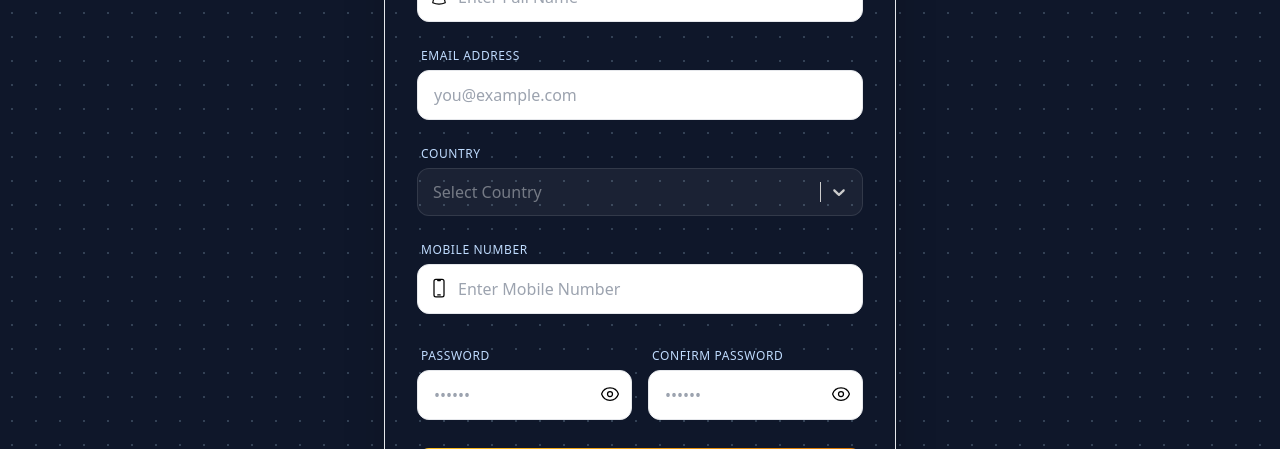
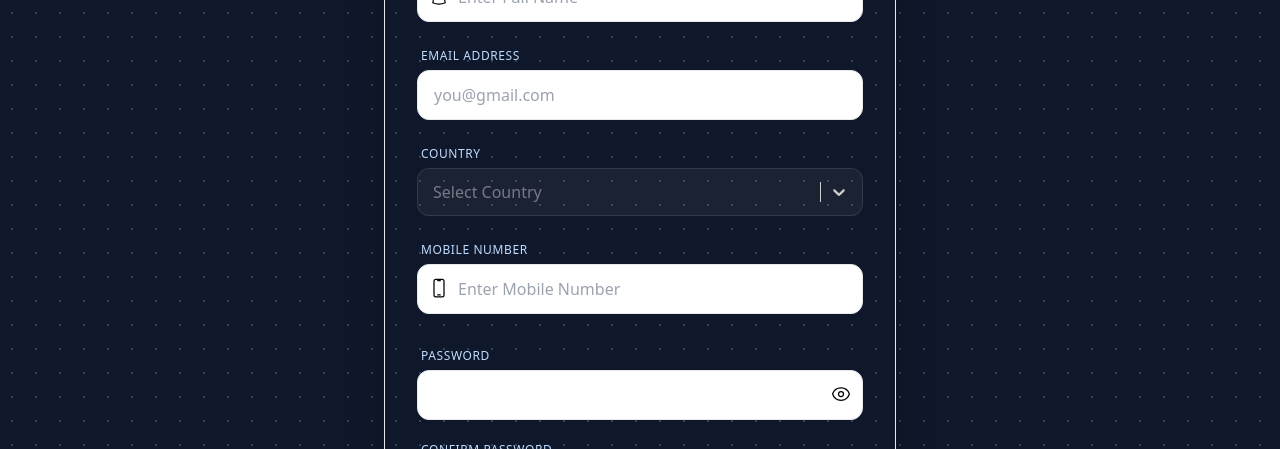
Before and after one commit to usdtboomers/myapp, a React (Create React App) app in the folder frontend/: page /register in a window 1280 px wide. Shown: the part 503-952 px from the top of the page. Built offline with nearby package versions, Linux system fonts and the light colour scheme; no server answers.

Commit message:
your message

```diff
--- a/frontend/src/components/PreLaunchPromo.js
+++ b/frontend/src/components/PreLaunchPromo.js
@@ -1,7 +1,6 @@
 import React, { useState, useEffect } from "react";
 import api from '../api/userAxios';
 import Confetti from "react-confetti";
-
 import { useAuth } from '../context/AuthContext';
 import SuccessModal from './modals/SuccessModal';
 import MessageModal from './modals/MessageModal';
@@ -19,10 +18,8 @@ const PreLaunchPromo = () => {
 
   const showMessage = (title, message, type = "info") => setMessageModal({ open: true, title, message, type });
 
-  // 🟢 CHECK: Agar user ne topup nahi kiya hai, tabhi popup dikhao
   useEffect(() => {
     if (user) {
-      // Agar topUpAmount 0 hai ya undefined hai, matlab id inactive hai
       const isInactive = !user.topUpAmount || user.topUpAmount === 0;
       if (isInactive) {
         setIsOpen(true);
@@ -39,20 +36,20 @@ const PreLaunchPromo = () => {
 
     setLoading(true);
     try {
-      // ⚠️ IMPORTANT: Backend API call.
-      // (Backend me bhi ensure karna ki is API route pe free topup allow ho pre-launch tak)
       await api.put(
         `/user/topup/${user.userId}`,
-        { amount: 10, transactionPassword, isPromoFree: true }, // isPromoFree flag bheja hai
+        { amount: 10, transactionPassword, isPromoFree: true },
         { headers: { Authorization: `Bearer ${token}` } }
       );
 
-      // Success Data Set karo
+      // 🔥 FLAG SET: Taaki Team popup abhi galti se na khul jaye
+      window.isTopupInProgress = true;
+
       setSuccessData({ userId: user.userId, amount: 10 });
-      setIsOpen(false); // Popup band karo
-      setSuccessModalOpen(true); // Success Modal kholo
+      setIsOpen(false);
+      setSuccessModalOpen(true);
 
-      // User data refresh karo taaki topup update ho jaye aur popup dubara na aaye
+      // User data refresh
       const refreshedRes = await api.get(`/user/${user.userId}`, {
         headers: { Authorization: `Bearer ${token}` },
       });
@@ -67,16 +64,20 @@ const PreLaunchPromo = () => {
     }
   };
 
-  // Agar popup open nahi hai aur success modal bhi open nahi hai, to kuch mat dikhao
   if (!isOpen && !successModalOpen) return null;
 
   return (
     <>
-      {/* 🔴 SUCCESS MODAL (Wahi same topup wala modal) */}
+      {/* 🔴 SUCCESS MODAL */}
       {successModalOpen && (
         <SuccessModal
           isOpen={successModalOpen}
-          onClose={() => setSuccessModalOpen(false)}
+          onClose={() => {
+            setSuccessModalOpen(false);
+            // 🔥 FLAG CLEAR AUR EVENT FIRE: Success modal close hote hi Team Popup ko bulao
+            window.isTopupInProgress = false;
+            window.dispatchEvent(new CustomEvent('showTeamPromo'));
+          }}
           type="topup"
           userId={successData.userId}
           amount={successData.amount}
@@ -84,7 +85,7 @@ const PreLaunchPromo = () => {
         />
       )}
 
-      {/* 🔴 MESSAGE MODAL (For errors) */}
+      {/* 🔴 MESSAGE MODAL */}
       <MessageModal
         isOpen={messageModal.open}
         onClose={() => setMessageModal({ ...messageModal, open: false })}
@@ -100,16 +101,13 @@ const PreLaunchPromo = () => {
 
           <div className="relative z-10 bg-slate-900 border-2 border-yellow-500 rounded-2xl w-full max-w-md p-6 shadow-[0_0_40px_rgba(234,179,8,0.3)] text-center">
 
-            {/* Tag */}
             <div className="absolute -top-4 left-1/2 transform -translate-x-1/2 bg-yellow-500 text-black font-black px-4 py-1 rounded-full text-sm tracking-widest shadow-lg">
               LIMITED TIME OFFER
             </div>
 
             <img src="/usdtboomer.png" alt="Logo" className="h-16 mx-auto mt-4 mb-2 animate-bounce" />
 
-            <h2 className="text-2xl font-bold text-white mb-2">
-              🎉 Pre-Launching Offer 🎉
-            </h2>
+            <h2 className="text-2xl font-bold text-white mb-2">🎉 Pre-Launching Offer 🎉</h2>
 
             <p className="text-gray-300 text-sm mb-4">
               Valid only until <strong className="text-yellow-400">30th April</strong>! Activate your ID absolutely FREE and start your journey.
--- a/frontend/src/components/TeamPromoPopup.jsx
+++ b/frontend/src/components/TeamPromoPopup.jsx
@@ -9,16 +9,32 @@ const TelegramIcon = () => (
 );
 
 const TeamPromoPopup = () => {
-  const { user } = useAuth(); // Token ki ab zarurat nahi memory ke liye
+  const { user } = useAuth();
   const [isOpen, setIsOpen] = useState(false);
   const [copied, setCopied] = useState(false);
 
-  // 🔥 CHANGE: Ab koi storage check nahi hai. Dashboard mount hote hi dikhega.
+  // LOGIC 1: Agar user login karte hi pehle se active hai, toh isko direct dikhao
+  // !window.isTopupInProgress ensure karta hai ki Free Topup process ke beech me ye na aaye
   useEffect(() => {
-    if (user) {
+    if (user && user.topUpAmount > 0 && !window.isTopupInProgress) {
       setIsOpen(true);
     }
   }, [user]);
+
+  // LOGIC 2: Free ID claim karne ke baad jab Success Modal close hoga, tab ye trigger hoga
+  useEffect(() => {
+    const handleTrigger = () => {
+      // Thoda sa delay diya hai taaki pichla modal smoothly close ho jaye
+      setTimeout(() => {
+        setIsOpen(true);
+      }, 400);
+    };
+
+    window.addEventListener('showTeamPromo', handleTrigger);
+
+    // Cleanup listener
+    return () => window.removeEventListener('showTeamPromo', handleTrigger);
+  }, []);
 
   const closePopup = () => {
     setIsOpen(false);
--- a/frontend/src/pages/auth/Register.js
+++ b/frontend/src/pages/auth/Register.js
@@ -333,7 +333,7 @@ onChange={(e) => {
                   value={email}
                   onChange={(e) => setEmail(e.target.value)}
                   className="w-full mt-1 bg-white/5 border border-white/10 rounded-xl px-4 py-3 text-black focus:outline-none focus:ring-2 focus:ring-cyan-500 transition-all"
-                  placeholder="you@example.com"
+                  placeholder="you@gmail.com"
                 />
             </div>
 
@@ -372,7 +372,7 @@ onChange={(e) => {
             </div>
 
             {/* Passwords - Simplified to Login & Confirm */}
-            <div className="grid grid-cols-2 gap-4 pt-2">
+            <div className="grid grid-cols-1 gap-4 pt-2">
                 <div>
                   <label className="text-xs font-medium text-blue-200 ml-1 uppercase tracking-wider">Password</label>
                   <div className="relative mt-1 group">
@@ -381,7 +381,7 @@ onChange={(e) => {
                         value={password}
                         onChange={(e) => setPassword(e.target.value)}
                         className="w-full bg-white/5 border border-white/10 rounded-xl px-4 py-3 text-black focus:outline-none focus:ring-2 focus:ring-cyan-500 transition-all pr-10"
-                        placeholder="••••••"
+                        placeholder=""
                       />
                       <button
                         type="button"
@@ -401,7 +401,7 @@ onChange={(e) => {
                         value={confirmPassword}
                         onChange={(e) => setConfirmPassword(e.target.value)}
                         className="w-full bg-white/5 border border-white/10 rounded-xl px-4 py-3 text-black focus:outline-none focus:ring-2 focus:ring-cyan-500 transition-all pr-10"
-                        placeholder="••••••"
+                        placeholder=""
                       />
                       <button
                         type="button"
```
